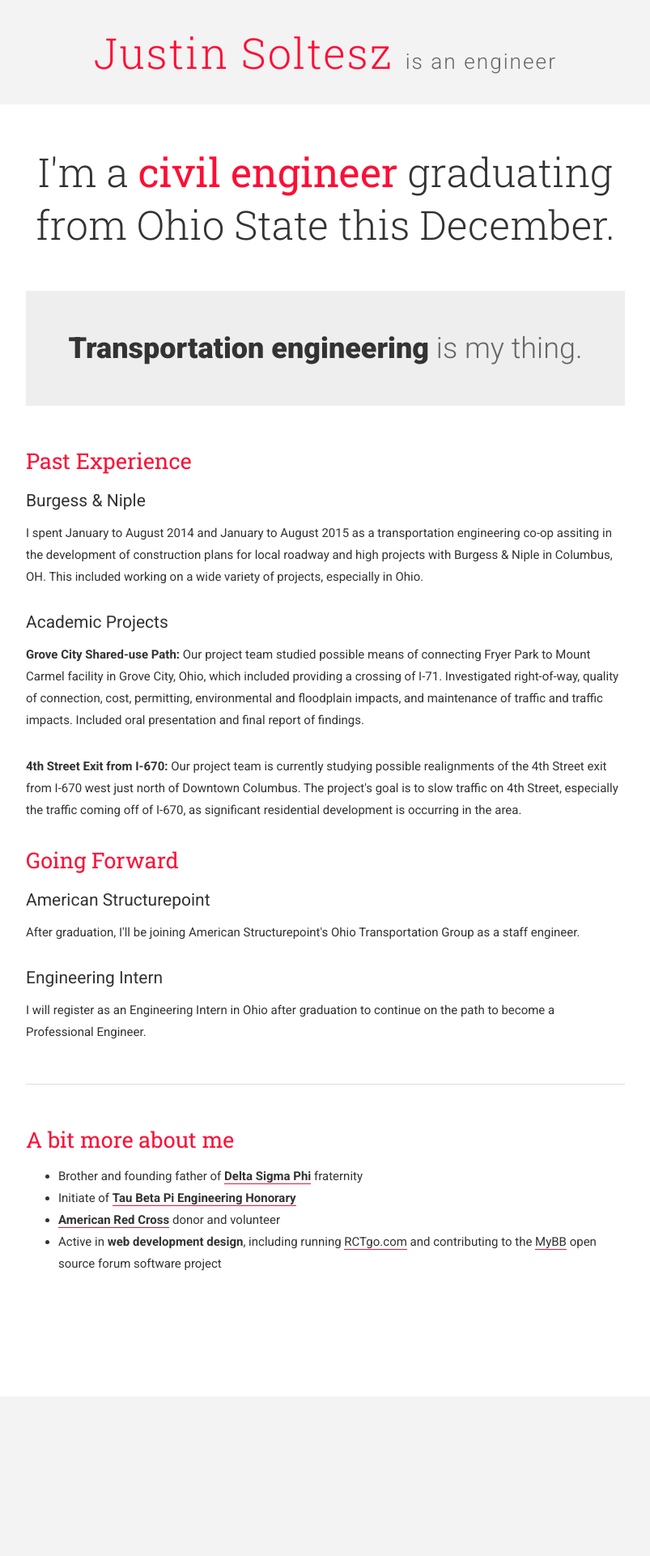
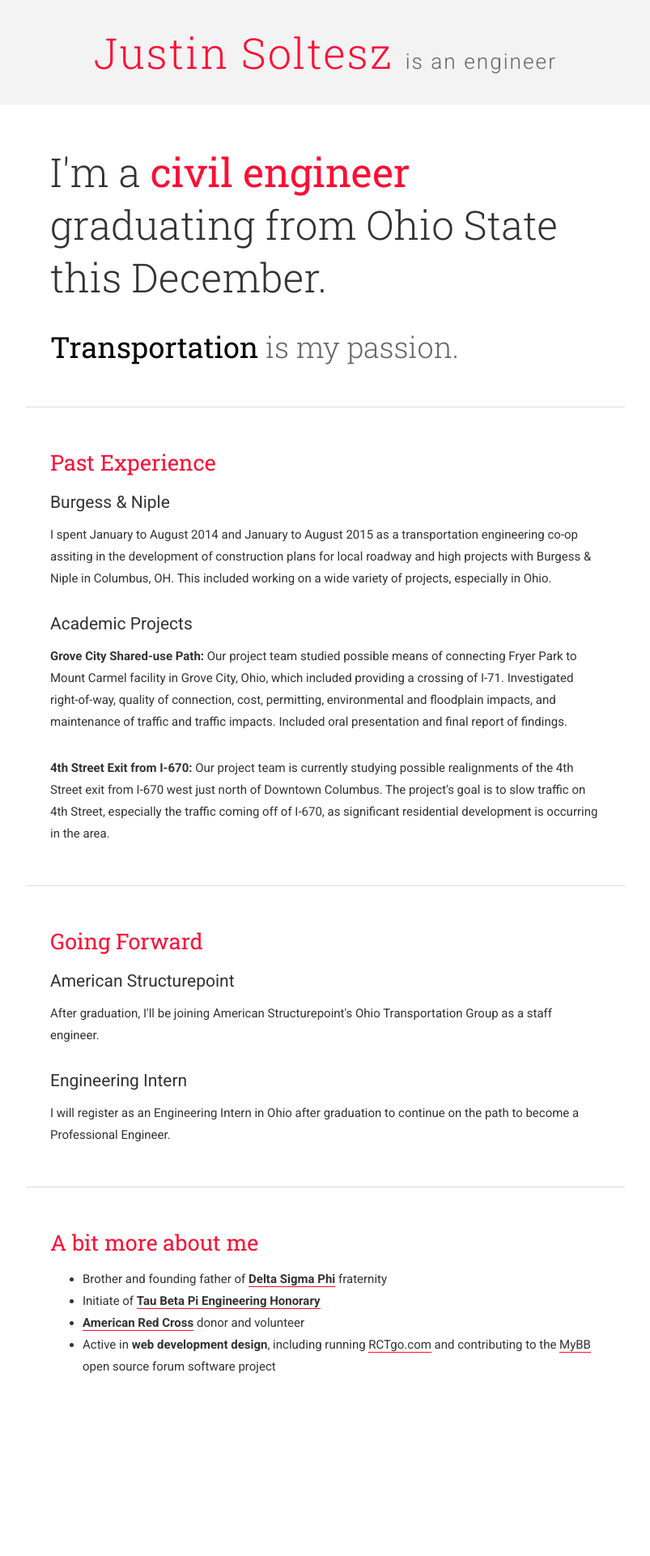
Before and after one commit to justinsoltesz/justinsoltesz.github.io, a Jekyll site: the page built from engineer.html, in a window 1280 px wide. Shown: the whole page at 81% size, without its empty margins (238-1041 px from the left). Built offline with Jekyll 4.4.1, drawn with Linux system fonts in a browser that asks for light colours; nearby versions of some CDN libraries; Markdown is read by kramdown in place of the engine named in the settings; before the commit the page ends 1724 px from its top, so only the background shows below that.

Commit message:
more updates to engineering

```diff
--- a/assets/stylesheets/screen.css
+++ b/assets/stylesheets/screen.css
@@ -183,14 +183,14 @@ article#index ul.links li a strong {
 }
 
 article#engineering {
-  text-align: center;
 }
 
 article#engineering h1 {
   font-size: 3.3em;
   font-family: 'Roboto Slab';
   font-weight: 300;
-  margin: 20px 0 0 0;
+  margin: 0;
+  padding: 20px 30px 0;
 }
 
 article#engineering h1 strong {
@@ -199,28 +199,28 @@ article#engineering h1 strong {
 }
 
 article#engineering h2 {
-  margin: 50px 0;
-  background: #eee;
-  padding: 50px 30px;
+  font-family: 'Roboto Slab';
   font-size: 2.4em;
   font-weight: 300;
   color: #666;
+  margin-bottom: 50px;
+  padding: 0 30px 50px;
+  border-bottom: 1px solid #ddd;
 }
 
 article#engineering h2 strong {
-  font-weight: 900;
-  color: #333;
+  font-weight: 400;
+  color: #000;
 }
 
 article#engineering .experience {
-  text-align: left;
+    border-bottom: 1px solid #ddd;
+    margin-bottom: 50px;
+    padding: 0 30px 20px;
 }
 
-article#engineering .more {
-  text-align: left;
-  border-top: 1px solid #ddd;
-  margin-top: 50px;
-  padding-top: 50px;
+article#engineering .experience:last-child {
+  border-bottom: 0;
 }
 
 article#engineering h3 {
@@ -241,84 +241,6 @@ article#engineering p,
 article#engineering ul {
   line-height: 1.8;
   margin-bottom: 30px;
-}
-
-article #resume {
-  overflow: hidden;
-  margin-bottom: 20px;
-  line-height: 1.6;
-}
-
-article #resume p.introduction {
-  font-size: 1.2em;
-}
-
-article #resume p.contact {
-  text-align: left;
-  margin: 20px 0 -10px;
-  font-size: 1.1em;
-}
-
-article #resume p.contact span {
-  text-transform: uppercase;
-  color: #666;
-  margin-right: 10px;
-  font-size: 0.8em;
-}
-
-article #resume h1 {
-  /*text-transform: uppercase;*/
-  font-family: 'Roboto Slab';
-  font-weight: 400;
-  border-bottom: 1px solid #ccc;
-  padding: 8px;
-  margin-top: 20px;
-  color: #fd0e35;
-}
-
-article #resume h2 {
-  font-weight: normal;
-  padding: 0 8px;
-  font-size: 1.2em;
-}
-
-article #resume h2 em {
-  font-weight: 700;
-  font-style: normal;
-}
-
-article #resume h2 small,
-article #resume h3 small {
-  float: right;
-  color: #777;
-}
-
-article #resume h3 {
-  font-weight: 400;
-  padding: 0 8px;
-  margin: 8px 0 -4px 0;
-  font-size: 1.1em;
-}
-
-article #resume p {
-  padding: 0 8px;
-}
-
-article #resume section {
-  border-bottom: 1px solid #ddd;
-  padding: 5px 0 5px 0;
-}
-
-article #resume section:first-child {
-  padding-top: 0;
-}
-
-article #resume section:last-child {
-  border-bottom: 0;
-}
-
-article #resume a .arrow {
-  color: #fd0e35;
 }
 
 div#copyright {
--- a/engineer.html
+++ b/engineer.html
@@ -5,7 +5,7 @@ title: is an engineer
 
 <article id="engineering">
 	<h1>I'm a <strong>civil engineer</strong> graduating from Ohio State this December.</h1>
-	<h2><strong>Transportation engineering</strong> is my thing.</h2>
+	<h2><strong>Transportation</strong> is my passion.</h2>
 	<div class="experience">
 		<h3>Past Experience</h3>
 		<h4>Burgess &amp; Niple</h4>
@@ -21,7 +21,7 @@ title: is an engineer
 		<h4>Engineering Intern</h4>
 		<p>I will register as an Engineering Intern in Ohio after graduation to continue on the path to become a Professional Engineer.</p>
 	</div>
-	<div class="more">
+	<div class="experience">
 		<h3>A bit more about me</h3>
 		<ul>
 			<li>Brother and founding father of <strong><a href="http://deltasigosu.org">Delta Sigma Phi</a></strong> fraternity</li>
```
